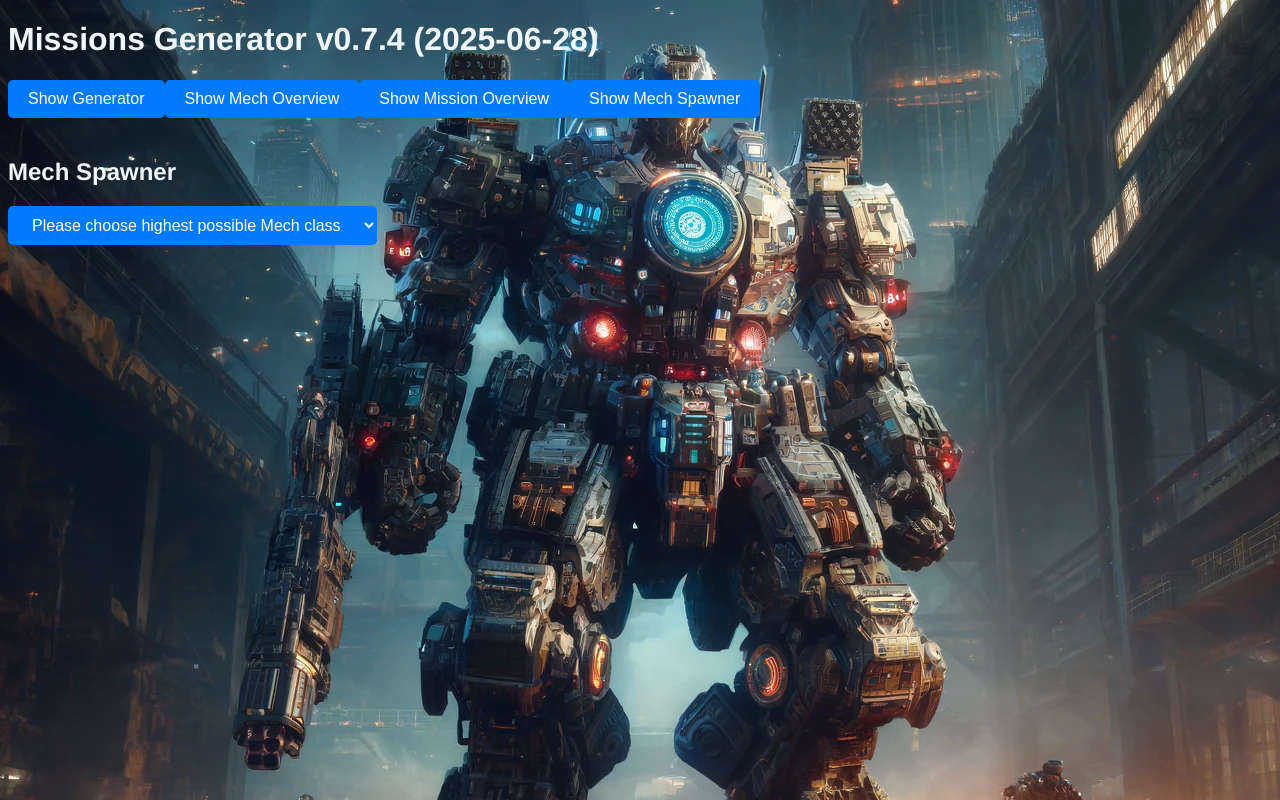
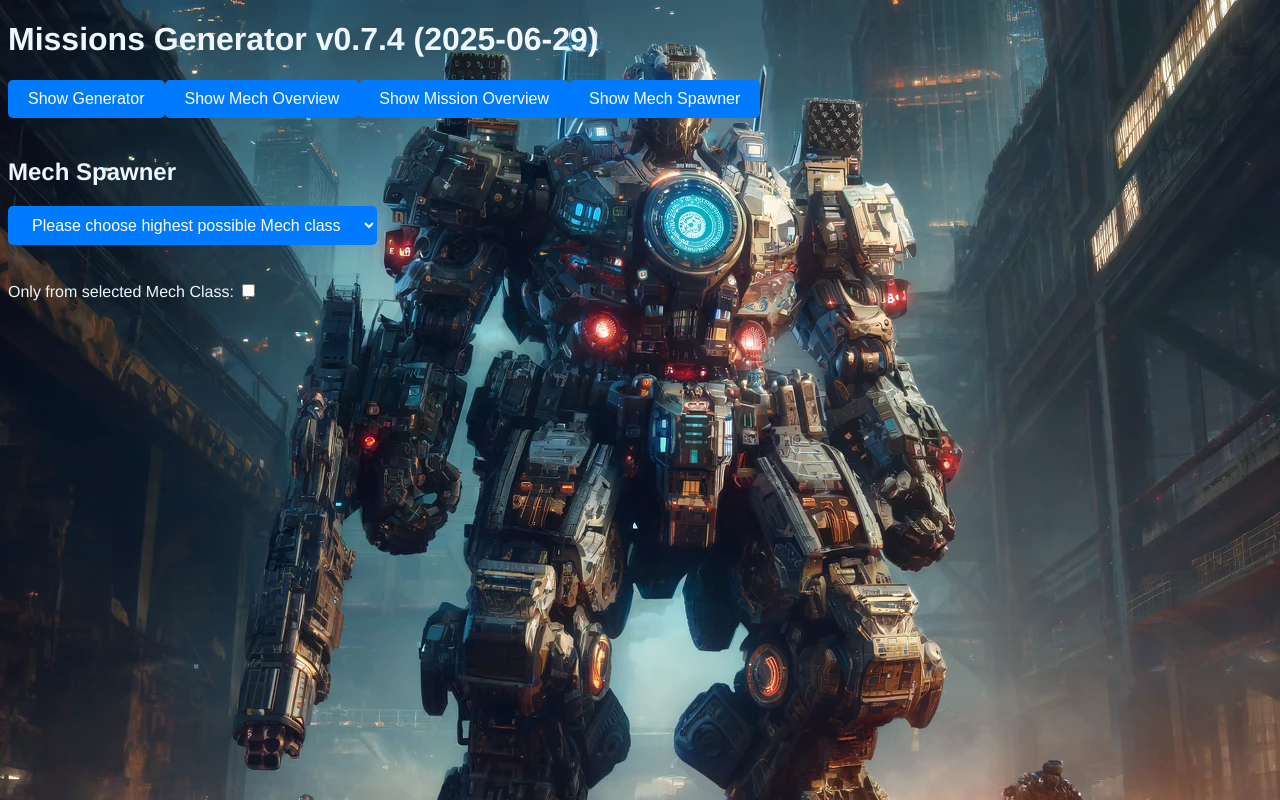
Before and after one commit to avionlore/mg, a Vue app: page / in a window 1280 px wide. Both pictures are taken after a click on the button "Show Mech Spawner". Built offline with nearby package versions, Linux system fonts and the light colour scheme.

Commit message:
MechSpawner with checkbox

```diff
--- a/src/components/MechSpawner.vue
+++ b/src/components/MechSpawner.vue
@@ -1,6 +1,10 @@
 <template>
   <h2>Mech Spawner</h2>
   <MechClassSelect @emit-selected-mission-class="onSelectMissionClass" />
+  <p>
+    Only from selected Mech Class:
+    <input type="checkbox" id="checkbox" @click="onChecked" />
+  </p>
   <div v-if="showMech == 1" :key="componentKeyForReRendering">
     <p>{{ chosenMechs[0].mech.fullName }}</p>
     <p>{{ chosenMechs[0].mech.mechClass.fullName }}</p>
@@ -28,6 +32,7 @@ export default {
       componentKeyForReRendering: 0,
       highestPossibleMechClassObject: null,
       chosenMechs: null,
+      checked: false,
     };
   },
   methods: {
@@ -45,9 +50,15 @@ export default {
         1,
         this.selectedMissionClass,
         0,
-        true
+        this.checked
       );
-      console.log(this.chosenMechs);
+    },
+    onChecked() {
+      console.log("yeah");
+      componentKey.value += 1;
+      this.componentKeyForReRendering = componentKey.value;
+      if (this.checked == false) this.checked = true;
+      else this.checked = false;
     },
   },
 };
--- a/src/components/MissionsGenerator.vue
+++ b/src/components/MissionsGenerator.vue
@@ -1,5 +1,5 @@
 <template>
-  <h1>Missions Generator v0.7.4 (2025-06-28)</h1>
+  <h1>Missions Generator v0.7.4 (2025-06-29)</h1>
   <div>
     <button @click="showPageNumber = 1">Show Generator</button>
     <button @click="showPageNumber = 2">Show Mech Overview</button>
```
